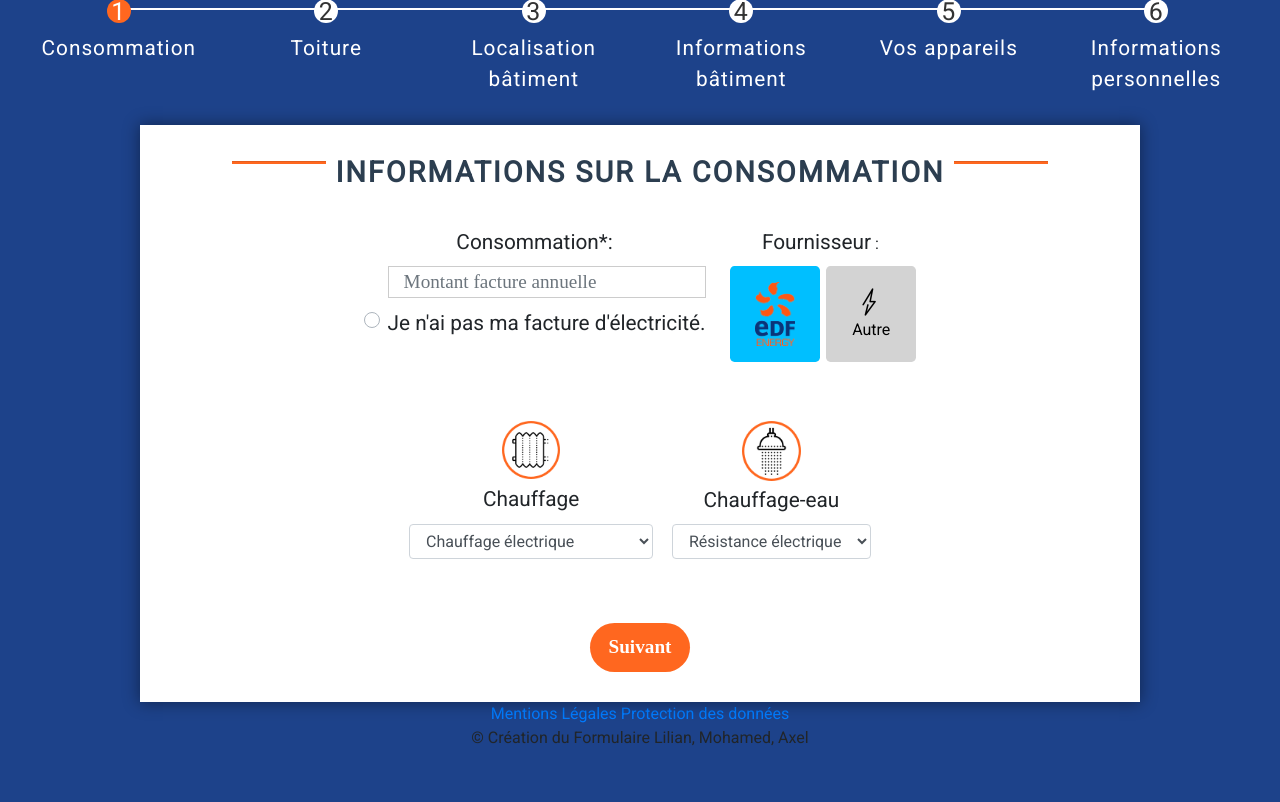
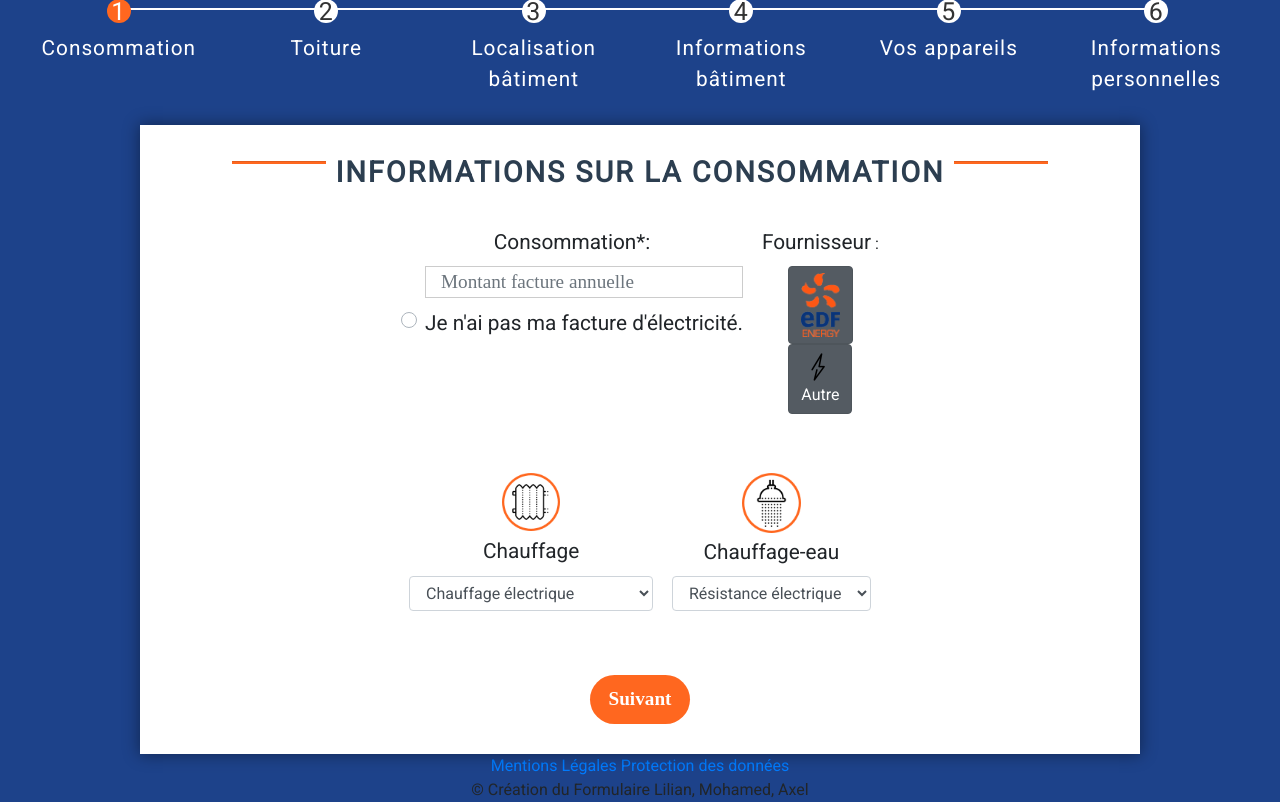
Before and after one commit to axeltaine/ecosolar, a PHP site: page / in a window 1280 px wide. Shown: the part 191-993 px from the top of the page. Before the commit the page ends 936 px from the top, so only its background shows below. Run offline with PHP 8.4, Linux system fonts and the light colour scheme; some libraries are stand-ins or nearby versions.

Commit message:
pbl bouton bdd réglé

```diff
--- a/index.php
+++ b/index.php
@@ -68,11 +68,17 @@
             </div>
             <div class="form-group">
               <label for="fournisseur">Fournisseur</label> : </br>
-              <div class='display_button'>
-                <button type="button" name="fournisseur" value="edf" class="button_edf"><img src="img/EDF_energy.png" alt="edf"
-                    style="max-height: 4em;"></button>
-                <button type="button" name="fournisseur" value="autre"class="button_autre"><img src="img/autre_logo.png" alt="autre"
-                    style="height:2em;"><br>Autre</button>
+              <div class="btn-group-toggle" data-toggle="buttons">
+                <label class="btn btn-secondary active">
+              <input type="radio" checked autocomplete="off" name="fournisseur" value="edf" class="button_edf"><img src="img/EDF_energy.png" alt="edf"
+                    style="max-height: 4em;"></input>
+</label>
+<div class="btn-group-toggle" data-toggle="buttons">
+  <label class="btn btn-secondary active">
+                <input type="radio" cheked autocomplete="off" name="fournisseur" value="autre" class="button_autre"><img src="img/autre_logo.png" alt="autre"
+                    style="height:2em;"><br>Autre</input>
+                  </div>
+                </label>
               </div>
             </div>
           </div>
@@ -128,16 +134,36 @@
                       <img id="Sud_est" src="img/Sud-est.png" />
                     </div>
                     <div class="button">
-                      <button id="button_ouest" type="button" name="orientation" value="ouest"
-                        class="btn btn-primary">Ouest</button>
-                      <button id="button_Sud_ouest" type="button" name="orientation" value="sud_ouest"
-                        class="btn btn-primary">Sud_ouest</button>
-                      <button id="button_Sud" type="button" name="orientation" value="sud"
-                        class="btn btn-primary">Sud</button>
-                      <button id="button_est" type="button" name="orientation" value="est"
-                        class="btn btn-primary">Est</button>
-                      <button id="button_Sud_est" type="button" name="orientation" value="sud_est"
-                        class="btn btn-primary">Sud_est</button>
+                      <div class="btn-group-toggle" data-toggle="buttons">
+                        <label class="btn btn-secondary active">
+                      <input type="radio" cheked autocomplete="off" id="button_ouest" type="button" name="orientation" value="ouest"
+                        class="btn btn-primary">Ouest</input>
+                      </div>
+                    </label>
+                    <div class="btn-group-toggle" data-toggle="buttons">
+                      <label class="btn btn-secondary active">
+                      <input type="radio" id="button_Sud_ouest" type="button" name="orientation" value="sud_ouest"
+                        class="btn btn-primary">Sud_ouest</input>
+                      </div>
+                    </label>
+                    <div class="btn-group-toggle" data-toggle="buttons">
+                      <label class="btn btn-secondary active">
+                      <input type="radio" cheked autocomplete="off" id="button_Sud" type="button" name="orientation" value="sud"
+                        class="btn btn-primary">Sud</input>
+                      </div>
+                    </label>
+                    <div class="btn-group-toggle" data-toggle="buttons">
+                      <label class="btn btn-secondary active">
+                      <input type="radio" cheked autocomplete="off" id="button_est" type="button" name="orientation" value="est"
+                        class="btn btn-primary">Est</input>
+                      </div>
+                    </label>
+                    <div class="btn-group-toggle" data-toggle="buttons">
+                      <label class="btn btn-secondary active">
+                      <input type="radio" cheked autocomplete="off" id="button_Sud_est" type="button" name="orientation" value="sud_est"
+                        class="btn btn-primary">Sud_est</input>
+                      </div>
+                    </label>
                     </div>
                   </div>
                 </div>
@@ -222,17 +248,33 @@
                     :
                   </div>
                   <div class="button_toiture">
-                    <button type="button" value="<35m" name="surface"><img class="toiture_svg"
-                        src="img/house-roof.svg" />
+                    <div class="btn-group-toggle" data-toggle="buttons">
+                      <label class="btn btn-secondary active">
+                                    <input type="radio" cheked autocomplete="off"
+                     value="<35m" name="surface"><img class="toiture_svg"
+                        src="img/house-roof.svg">
                       <p>
-                        < 35m</p> </button> <button type="button" value="35m<valeur<50m" name="surface"><img
+                        < 35m</p> </input>
+                      </div>
+                    </label>
+                    <div class="btn-group-toggle" data-toggle="buttons">
+                      <label class="btn btn-secondary active">
+                                    <input type="radio" cheked autocomplete="off"
+                       value="35m<valeur<50m" name="surface"><img
                             class="toiture_svg2" src="img/house-roof.svg" />
                           <p>35 - 50m</p>
-                    </button>
-                    <button type="button" value=">50m" name="surface"><img class="toiture_svg3"
-                        src="img/house-roof.svg" />
+                    </input>
+                  </div>
+                </label>
+                <div class="btn-group-toggle" data-toggle="buttons">
+                  <label class="btn btn-secondary active">
+                                <input type="radio" cheked autocomplete="off"
+                   value=">50m" name="surface"><img class="toiture_svg3"
+                        src="img/house-roof.svg">
                       <p>> 50m</p>
-                    </button>
+                    </input>
+                  </div>
+                </label>
                   </div>
                 </div>
               </div>
@@ -315,11 +357,11 @@
           <div class="form-row">
             <div class="col-7 mb-3 d-flex align-items-center">
               <div class="custom-control custom-radio custom-control-inline">
-                <input class="custom-control-input" type="radio" value="homme" name="civilite" id="Monsieur">
+                <input class="custom-control-input" type="radio" value="" name="civilite" id="Monsieur">
                 <label class="custom-control-label" for="Monsieur">Monsieur</label>
               </div>
               <div class="custom-control custom-radio custom-control-inline">
-                <input class="custom-control-input" type="radio" value="femme" name="civilite" id="Madame">
+                <input class="custom-control-input" type="radio" value="" name="civilite" id="Madame">
                 <label class="custom-control-label" for="Madame">Madame</label>
               </div>
             </div>
```
